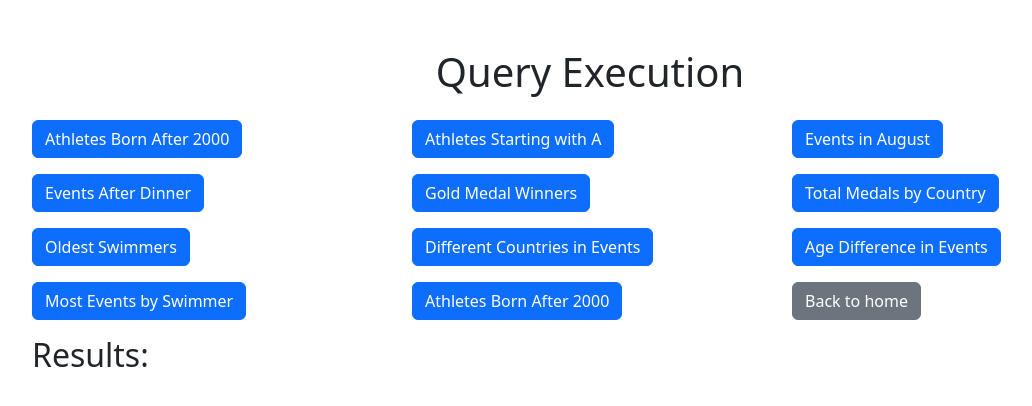
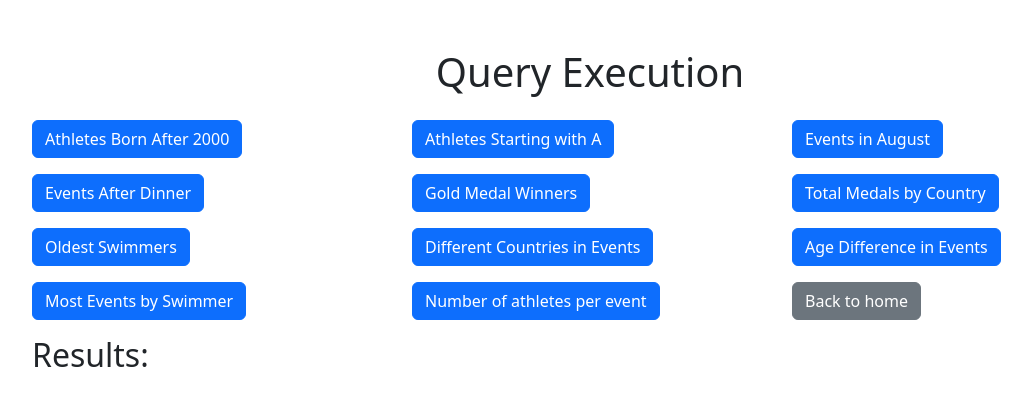
Before and after one commit to mdickson05/sql-olympics-server, a Flask app: page /query_execution in a window 1280 px wide. Shown: the top 406 px of the page, without its empty margins (50-1082 px from the left). Run offline with Flask 3, Linux system fonts and the light colour scheme.

Commit message:
FIX: Removed duplicate button in query execution page

```diff
--- a/app/templates/query_execution.html
+++ b/app/templates/query_execution.html
@@ -44,7 +44,7 @@
                 <button class="btn btn-primary" onclick="executeQuery('most_events_swimmer')">Most Events by Swimmer</button>
             </div>
             <div class="col-md-6 col-lg-4 mb-3">
-                <button class="btn btn-primary" onclick="executeQuery('athletes_born_after_2000')">Athletes Born After 2000</button>
+                <button class="btn btn-primary" onclick="executeQuery('num_athletes_per_event')">Number of athletes per event</button>
             </div>
             <div class="col-md-6 col-lg-4 mb-3">
                 <button onclick="window.location.href = '/'" class="btn btn-secondary">Back to home</button>
```
